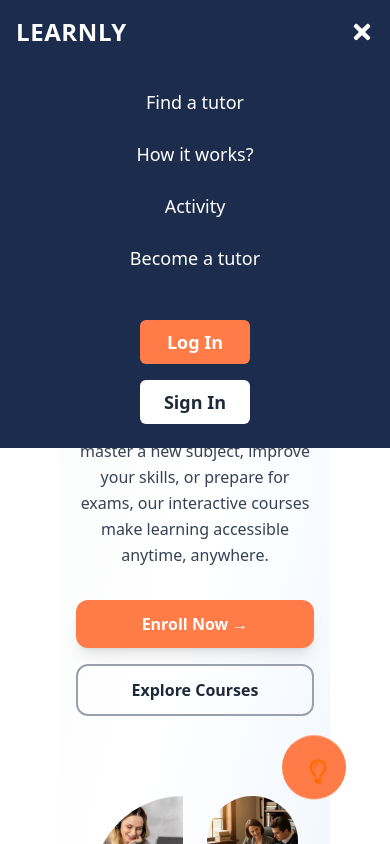
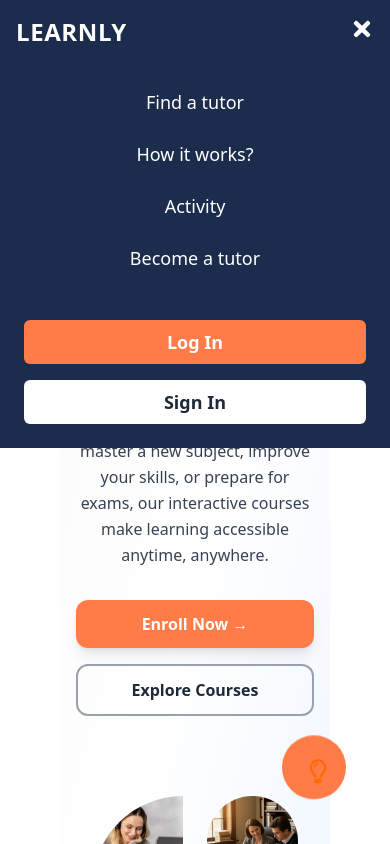
Before and after one commit to TFS252/tutor, a Next.js app: page / in a window 390 px wide. Both pictures are taken after a click on the button 362 px from the left and 32 px from the top of the page. Shown: the top 844 px of the page. Built offline with nearby package versions, Linux system fonts and the light colour scheme.

Commit message:
sfjgioesj

```diff
--- a/app/components/Header.js
+++ b/app/components/Header.js
@@ -22,7 +22,7 @@ export default function Header() {
         </div>
 
         {/* Desktop Navigation */}
-        <nav className="hidden md:flex items-center space-x-12 font-medium">
+        <nav className="hidden md:flex items-center space-x-8 lg:space-x-12 font-medium">
           <Link
             href="/find-a-tutor"
             className="hover:text-gray-300 transition-colors"
@@ -50,17 +50,17 @@ export default function Header() {
         </nav>
 
         {/* Desktop Action Buttons */}
-        <div className="hidden md:flex items-center space-x-4">
-          <button className="bg-[#ff7b47] text-white font-semibold py-2 px-6 rounded-md hover:bg-[#e66c3c] transition-colors">
+        <div className="hidden md:flex items-center space-x-3 lg:space-x-4">
+          <button className="bg-[#ff7b47] text-white font-semibold py-2 px-5 lg:px-6 rounded-md hover:bg-[#e66c3c] transition-colors">
             Log In
           </button>
-          <button className="bg-white text-gray-800 font-semibold py-2 px-6 rounded-md hover:bg-gray-200 transition-colors">
+          <button className="bg-white text-gray-800 font-semibold py-2 px-5 lg:px-6 rounded-md hover:bg-gray-200 transition-colors">
             Sign In
           </button>
         </div>
 
         {/* Mobile Menu Toggle */}
-        <div className="flex items-center md:hidden">
+        <div className="md:hidden">
           <button
             className="text-2xl text-white"
             onClick={() => setIsMobileMenuOpen(!isMobileMenuOpen)}
@@ -81,36 +81,24 @@ export default function Header() {
             variants={menuVariants}
             className="md:hidden absolute top-full left-0 w-full bg-[#1b2c4c] flex flex-col items-center py-6 space-y-6 text-lg font-medium"
           >
-            <Link
-              href="/find-a-tutor"
-              className="hover:text-gray-300 transition-colors"
-              onClick={() => setIsMobileMenuOpen(false)}
-            >
-              Find a tutor
-            </Link>
-            <Link
-              href="/how-it-works"
-              className="hover:text-gray-300 transition-colors"
-              onClick={() => setIsMobileMenuOpen(false)}
-            >
-              How it works?
-            </Link>
-            <Link
-              href="/activity"
-              className="hover:text-gray-300 transition-colors"
-              onClick={() => setIsMobileMenuOpen(false)}
-            >
-              Activity
-            </Link>
-            <Link
-              href="/become-a-tutor"
-              className="hover:text-gray-300 transition-colors"
-              onClick={() => setIsMobileMenuOpen(false)}
-            >
-              Become a tutor
-            </Link>
+            {[
+              { href: "/find-a-tutor", label: "Find a tutor" },
+              { href: "/how-it-works", label: "How it works?" },
+              { href: "/activity", label: "Activity" },
+              { href: "/become-a-tutor", label: "Become a tutor" },
+            ].map((item) => (
+              <Link
+                key={item.href}
+                href={item.href}
+                className="hover:text-gray-300 transition-colors"
+                onClick={() => setIsMobileMenuOpen(false)}
+              >
+                {item.label}
+              </Link>
+            ))}
 
-            <div className="flex flex-col items-center space-y-4 pt-6">
+            {/* Buttons on mobile */}
+            <div className="flex flex-col items-center space-y-4 pt-6 w-full px-6">
               <button className="bg-[#ff7b47] text-white font-semibold py-2 px-6 rounded-md hover:bg-[#e66c3c] transition-colors w-full">
                 Log In
               </button>
```
